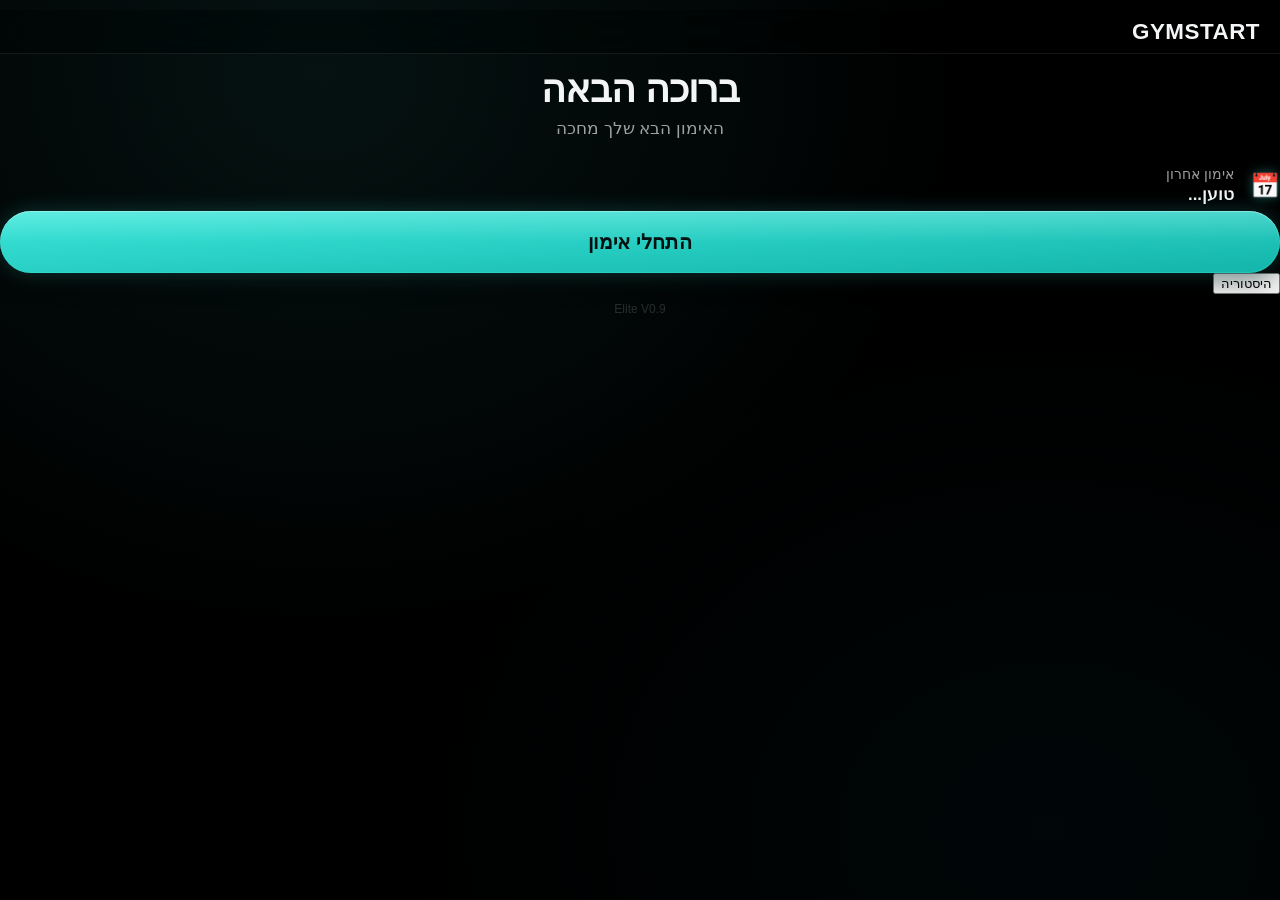
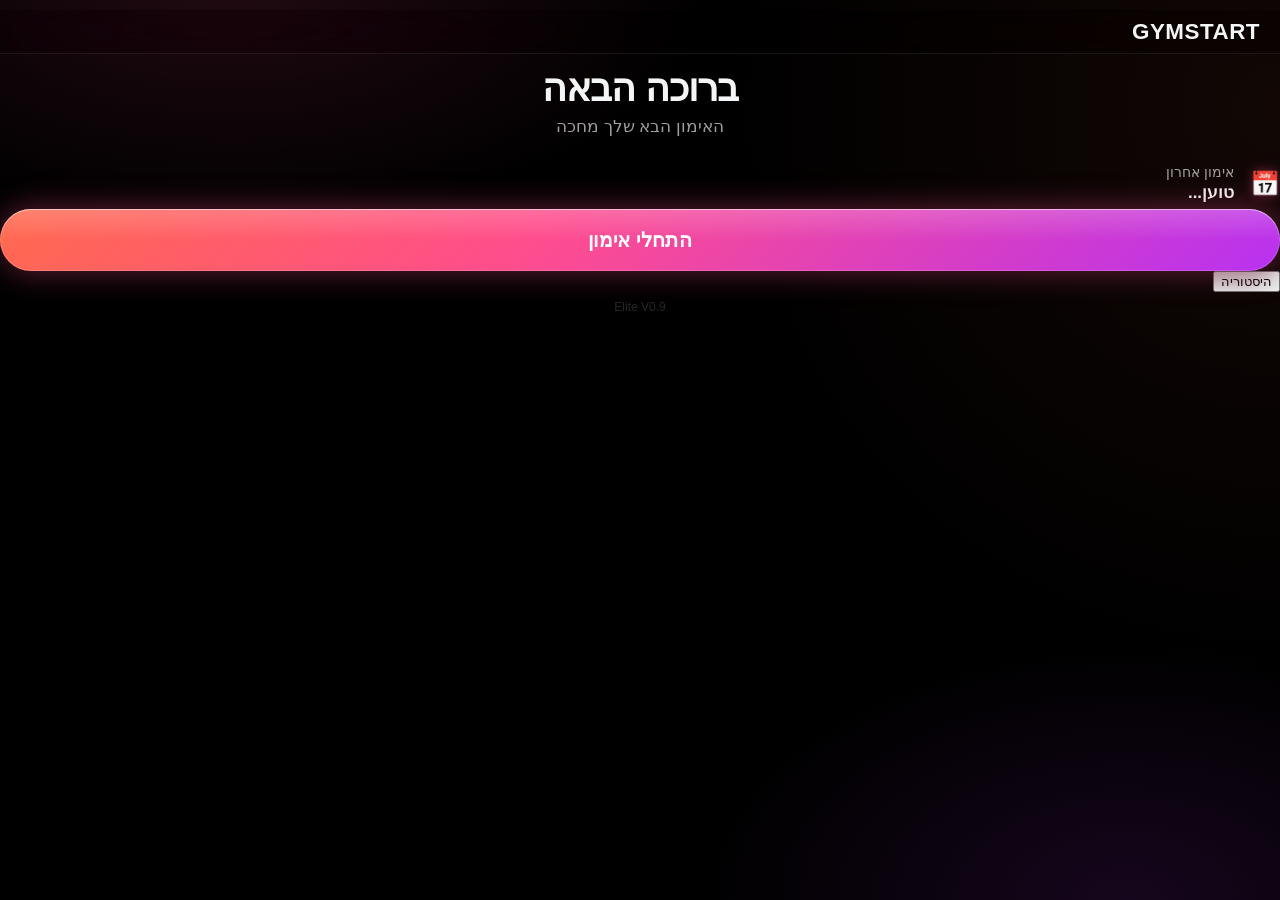

עיצוב: מעבר לשפה חיה ואנרגטית (Energetic Edition) — v2.0.0-1

--- a/style.css
+++ b/style.css
@@ -13,13 +13,17 @@
     --border-dim: rgba(255,255,255,0.10);
     --border-top: rgba(255,255,255,0.18);
 
-    /* Accent — softened teal (less electric, more refined) */
-    --primary: #3de8dc;
-    --primary-rgb: 61, 232, 220;
-    --primary-2: #16b8ad;
-    --btn-fg: #00100e;
+    /* Accent — energetic rose→violet (lively, premium, Nike/Gymshark vibe) */
+    --primary: #ff4d8d;
+    --primary-rgb: 255, 77, 141;
+    --primary-2: #b832f0;
+    --primary-2-rgb: 184, 50, 240;
+    --btn-fg: #ffffff;
     --primary-dim: rgba(var(--primary-rgb), 0.10);
     --primary-glow: rgba(var(--primary-rgb), 0.28);
+    /* Signature energetic gradient — used on CTAs, rings, badges, hero numbers */
+    --accent-grad: linear-gradient(135deg, #ff6a4d 0%, #ff4d8d 42%, #b832f0 100%);
+    --accent-grad-soft: linear-gradient(135deg, rgba(255,106,77,0.18) 0%, rgba(255,77,141,0.16) 42%, rgba(184,50,240,0.18) 100%);
 
     /* Text — improved secondary contrast (WCAG-friendly) */
     --text: #f4f5f6;
@@ -52,10 +56,12 @@
     --fs-xl: 1.6rem;
     --fs-2xl: 2rem;
     --fs-3xl: 2.4rem;
+    --fs-4xl: 3.1rem;
     --fw-regular: 400;
     --fw-medium: 500;
     --fw-semibold: 600;
     --fw-bold: 700;
+    --fw-black: 800;
 
     /* Radii — modern, generous rounding */
     --radius-sm: 12px;
@@ -118,28 +124,33 @@ body, html {
     }
 }
 
-/* ── Ambient gradient layer — softened for quiet premium ── */
+/* ── Ambient gradient mesh — energetic yet OLED-safe (low alpha over black) ── */
 body::before {
     content: '';
     position: fixed; inset: 0; z-index: 0; pointer-events: none;
     background:
-        radial-gradient(ellipse at 25% 8%, rgba(var(--primary-rgb),0.08) 0%, transparent 48%),
-        radial-gradient(ellipse at 82% 92%, rgba(0,90,110,0.07) 0%, transparent 44%);
+        radial-gradient(ellipse 70% 50% at 18% -2%, rgba(255,77,141,0.13) 0%, transparent 55%),
+        radial-gradient(ellipse 65% 55% at 88% 100%, rgba(184,50,240,0.12) 0%, transparent 52%),
+        radial-gradient(circle at 100% 12%, rgba(255,106,77,0.07) 0%, transparent 38%);
 }
 
-/* ── Male profile theme — refined blue ── */
+/* ── Male profile theme — energetic electric blue→indigo ── */
 body.theme-male {
-    --primary: #4aa8ff;
-    --primary-rgb: 74, 168, 255;
-    --primary-2: #1f78d6;
+    --primary: #3b9dff;
+    --primary-rgb: 59, 157, 255;
+    --primary-2: #6a5cff;
+    --primary-2-rgb: 106, 92, 255;
     --btn-fg: #ffffff;
     --primary-dim: rgba(var(--primary-rgb), 0.10);
     --primary-glow: rgba(var(--primary-rgb), 0.28);
+    --accent-grad: linear-gradient(135deg, #38d6ff 0%, #3b9dff 42%, #6a5cff 100%);
+    --accent-grad-soft: linear-gradient(135deg, rgba(56,214,255,0.18) 0%, rgba(59,157,255,0.16) 42%, rgba(106,92,255,0.18) 100%);
 }
 body.theme-male::before {
     background:
-        radial-gradient(ellipse at 25% 8%, rgba(var(--primary-rgb),0.08) 0%, transparent 48%),
-        radial-gradient(ellipse at 82% 92%, rgba(0,80,150,0.07) 0%, transparent 44%);
+        radial-gradient(ellipse 70% 50% at 18% -2%, rgba(59,157,255,0.13) 0%, transparent 55%),
+        radial-gradient(ellipse 65% 55% at 88% 100%, rgba(106,92,255,0.12) 0%, transparent 52%),
+        radial-gradient(circle at 100% 12%, rgba(56,214,255,0.07) 0%, transparent 38%);
 }
 
 .app-container {
@@ -314,7 +325,7 @@ body.theme-male::before {
 .text-link:active { background: rgba(255,255,255,0.1); color: #fff; border-color: rgba(255,255,255,0.2); }
 
 .hero { text-align: center; margin-bottom: var(--space-6); margin-top: var(--space-5); }
-.hero h1 { font-size: var(--fs-3xl); margin: 0; font-weight: var(--fw-bold); letter-spacing: -0.8px; line-height: 1.1; }
+.hero h1 { font-size: var(--fs-3xl); margin: 0; font-weight: var(--fw-black); letter-spacing: -1px; line-height: 1.05; }
 .hero p { color: var(--text-sec); margin-top: var(--space-2); font-size: var(--fs-md); font-weight: var(--fw-regular); }
 .info-card { display: flex; align-items: center; gap: var(--space-4); margin-bottom: var(--space-5); }
 .icon-box { color: var(--primary); font-size: 1.5rem; filter: drop-shadow(0 0 6px rgba(var(--primary-rgb),0.4)); }
@@ -362,7 +373,7 @@ body.theme-male::before {
 .dash-progress-wrap { width: 100%; height: 3px; background: rgba(255,255,255,0.08); border-radius: 2px; margin-top: 4px; overflow: hidden; }
 .dash-progress-fill {
     height: 100%; border-radius: 2px;
-    background: linear-gradient(90deg, var(--primary), rgba(0,200,180,0.7));
+    background: var(--accent-grad);
     transition: width 0.4s ease;
 }
 .dash-progress-fill.full { background: linear-gradient(90deg, var(--success), rgba(0,200,100,0.7)); }
@@ -462,7 +473,7 @@ body.theme-male::before {
 }
 .admin-home-scroll { flex: 1; overflow-y: auto; min-height: 0; }
 
-.page-title { font-size: var(--fs-xl); margin-bottom: var(--space-5); font-weight: var(--fw-bold); letter-spacing: -0.5px; }
+.page-title { font-size: var(--fs-xl); margin-bottom: var(--space-5); font-weight: var(--fw-black); letter-spacing: -0.7px; }
 .card-grid { display: grid; gap: 12px; }
 
 /* ── Program Card ── */
@@ -1091,7 +1102,7 @@ body.theme-male::before {
 #screen-home .scroll-content { overflow-y: auto; padding-top: 8px; padding-bottom: 16px; }
 #screen-home .fixed-footer { padding-bottom: var(--space-4); }
 .home-greeting { display: flex; justify-content: space-between; align-items: flex-start; gap: 12px; margin: 6px 0 18px; }
-.home-greet-text h1 { font-size: var(--fs-2xl); margin: 0; font-weight: var(--fw-bold); letter-spacing: -0.6px; line-height: 1.1; }
+.home-greet-text h1 { font-size: var(--fs-2xl); margin: 0; font-weight: var(--fw-black); letter-spacing: -0.8px; line-height: 1.05; }
 .home-greet-text p { margin: 5px 0 0; color: var(--text-sec); font-size: var(--fs-base); }
 .streak-chip {
     display: inline-flex; align-items: center; gap: 5px; flex-shrink: 0;
@@ -1116,7 +1127,11 @@ body.theme-male::before {
 }
 .ring-prog.full { stroke: var(--success); filter: drop-shadow(0 0 6px rgba(var(--success-rgb),0.45)); }
 .ring-center { position: absolute; inset: 0; display: flex; flex-direction: column; align-items: center; justify-content: center; }
-.ring-num { font-size: 2rem; font-weight: var(--fw-bold); line-height: 1; font-variant-numeric: tabular-nums; }
+.ring-num {
+    font-size: 2.3rem; font-weight: var(--fw-black); line-height: 1; font-variant-numeric: tabular-nums;
+    background: var(--accent-grad); -webkit-background-clip: text; background-clip: text;
+    -webkit-text-fill-color: transparent; color: var(--primary);
+}
 .ring-den { font-size: 1rem; color: var(--text-ter); font-weight: var(--fw-semibold); }
 .ring-lbl { font-size: 0.7rem; color: var(--text-sec); margin-top: 3px; letter-spacing: 0.5px; }
 .ring-side { flex: 1; min-width: 0; }
@@ -1182,20 +1197,27 @@ body.theme-male::before {
 .btn-primary {
     border-radius: var(--radius-pill); letter-spacing: 0.3px;
     display: flex; align-items: center; justify-content: center; text-align: center;
-    background: linear-gradient(177deg, var(--primary) 0%, var(--primary-2) 92%);
+    background: var(--accent-grad);
     box-shadow:
-        inset 0 0 0 1px rgba(var(--primary-rgb),0.30),
+        inset 0 0 0 1px rgba(255,255,255,0.12),
         inset 0 1px 0 rgba(255,255,255,0.40),
-        0 0 20px rgba(var(--primary-rgb),0.22),
+        0 0 22px rgba(var(--primary-rgb),0.28),
         0 8px 22px rgba(0,0,0,0.42);
     transition: transform var(--dur-fast) var(--ease-spring), filter var(--dur-fast) var(--ease-out), box-shadow var(--dur-fast) var(--ease-out);
 }
 .btn-primary::after { border-radius: var(--radius-pill) var(--radius-pill) 0 0; }
 .btn-primary:active {
-    transform: scale(0.975); filter: brightness(1.06);
-    box-shadow: inset 0 0 0 1px rgba(var(--primary-rgb),0.35), inset 0 1px 0 rgba(255,255,255,0.4), 0 0 14px rgba(var(--primary-rgb),0.28), 0 3px 12px rgba(0,0,0,0.4);
+    transform: scale(0.975); filter: brightness(1.08) saturate(1.1);
+    box-shadow: inset 0 0 0 1px rgba(255,255,255,0.18), inset 0 1px 0 rgba(255,255,255,0.4), 0 0 16px rgba(var(--primary-rgb),0.34), 0 3px 12px rgba(0,0,0,0.4);
 }
-.btn-primary.big-btn { padding: 19px; font-size: var(--fs-lg); border-radius: var(--radius-pill); }
+.btn-primary.big-btn { padding: 19px; font-size: var(--fs-lg); border-radius: var(--radius-pill); animation: ctaPulse 2.6s var(--ease-out) infinite; }
+
+/* Living CTA — gentle energetic breath of glow (respects reduced-motion globally) */
+@keyframes ctaPulse {
+    0%, 100% { box-shadow: inset 0 0 0 1px rgba(255,255,255,0.12), inset 0 1px 0 rgba(255,255,255,0.40), 0 0 18px rgba(var(--primary-rgb),0.22), 0 8px 22px rgba(0,0,0,0.42); }
+    50%      { box-shadow: inset 0 0 0 1px rgba(255,255,255,0.16), inset 0 1px 0 rgba(255,255,255,0.45), 0 0 34px rgba(var(--primary-rgb),0.42), 0 8px 26px rgba(0,0,0,0.45); }
+}
+.btn-primary.big-btn:active { animation: none; }
 
 /* Outline / quiet / ghost — fully rounded + spring press */
 .btn-outline, .btn-quiet, .btn-ghost, .btn-primary-small { border-radius: var(--radius-pill); transition: transform var(--dur-fast) var(--ease-spring), background var(--dur-fast) var(--ease-out), border-color var(--dur-fast) var(--ease-out); }
@@ -1263,3 +1285,45 @@ body.theme-male::before {
     box-shadow: 0 0 16px rgba(var(--primary-rgb),0.35), inset 0 1px 0 rgba(255,255,255,0.4);
 }
 .overview-start-cue svg { width: 17px; height: 17px; margin-inline-start: 2px; }
+
+/* ════════════════════════════════════════════════════════════════
+   ENERGETIC EDITION — vivid accents, gradient identity, staged motion
+   ════════════════════════════════════════════════════════════════ */
+
+/* ── Program icon — filled energetic gradient chip (Gymshark-style) ── */
+.prog-icon {
+    background: var(--accent-grad); color: #fff; border: none;
+    box-shadow: 0 0 18px rgba(var(--primary-rgb),0.30), inset 0 1px 0 rgba(255,255,255,0.35);
+    text-shadow: 0 1px 2px rgba(0,0,0,0.25);
+}
+
+/* ── Tab active indicator — gradient bar + glow ── */
+.tab-item.active::before { background: var(--accent-grad); box-shadow: 0 0 10px rgba(var(--primary-rgb),0.6); }
+
+/* ── Badge / streak number — gradient text for vivid pop ── */
+.dash-stat-val:not(.dash-val-full) {
+    background: var(--accent-grad); -webkit-background-clip: text; background-clip: text;
+    -webkit-text-fill-color: transparent; filter: none;
+}
+
+/* ── Staged entrance — cards rise in sequence when a screen appears ── */
+@keyframes riseStagger { from { opacity: 0; transform: translateY(14px); } to { opacity: 1; transform: none; } }
+.screen.active .card-grid > *,
+.screen.active .home-mini-stats > *,
+.screen.active .hero-ring-card,
+.screen.active .dash-stats-wrap > * {
+    animation: riseStagger var(--dur-slow) var(--ease-out) both;
+}
+.screen.active .hero-ring-card { animation-delay: 0.02s; }
+.screen.active .card-grid > *:nth-child(1),
+.screen.active .home-mini-stats > *:nth-child(1),
+.screen.active .dash-stats-wrap > *:nth-child(1) { animation-delay: 0.05s; }
+.screen.active .card-grid > *:nth-child(2),
+.screen.active .home-mini-stats > *:nth-child(2),
+.screen.active .dash-stats-wrap > *:nth-child(2) { animation-delay: 0.11s; }
+.screen.active .card-grid > *:nth-child(3),
+.screen.active .home-mini-stats > *:nth-child(3),
+.screen.active .dash-stats-wrap > *:nth-child(3) { animation-delay: 0.17s; }
+.screen.active .card-grid > *:nth-child(4) { animation-delay: 0.23s; }
+.screen.active .card-grid > *:nth-child(5) { animation-delay: 0.29s; }
+.screen.active .card-grid > *:nth-child(n+6) { animation-delay: 0.34s; }
